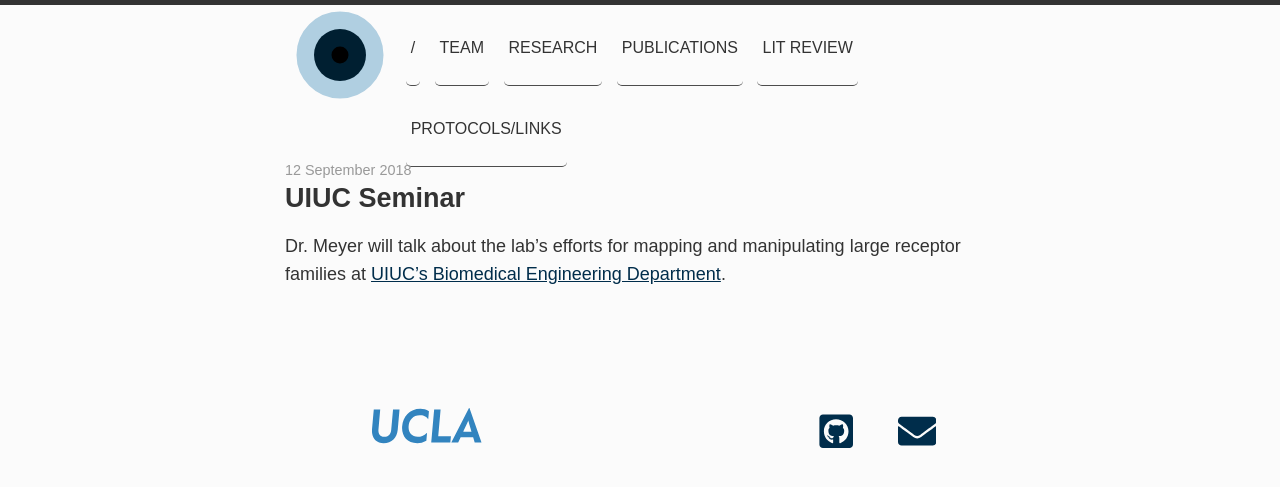
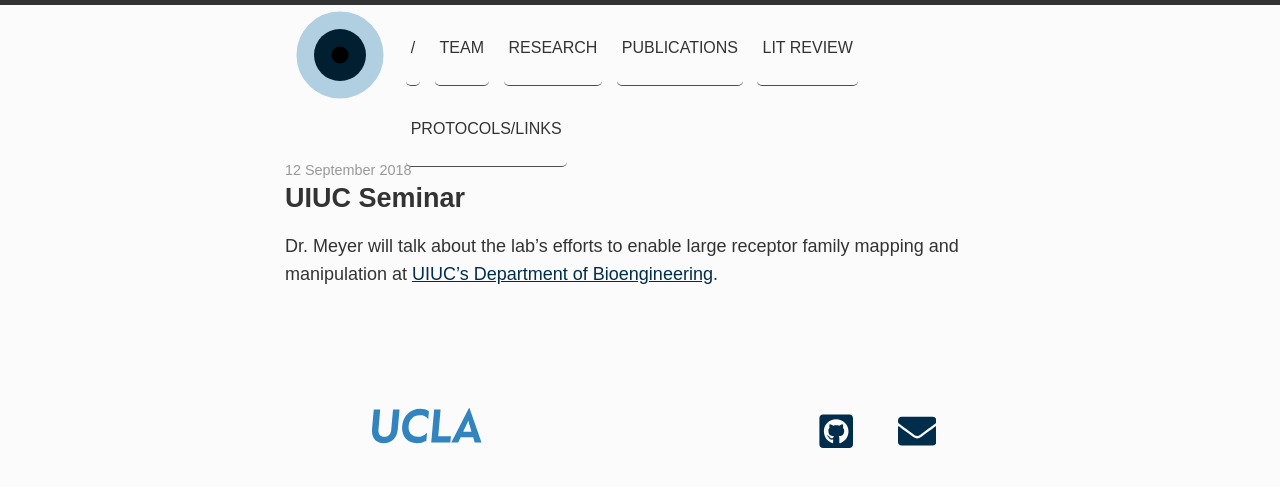
Before and after one commit to meyer-lab/asmlab.org, a Jekyll site: the page built from _posts/news/2018-09-12-UIUC-talk.md, in a window 1280 px wide. Shown: the top 487 px of the page. Built offline with Jekyll 4.4.1, drawn with Linux system fonts in a browser that asks for light colours; some web fonts are replaced.

Commit message:
Update 2018-09-12-UIUC-talk.md

```diff
--- a/_posts/news/2018-09-12-UIUC-talk.md
+++ b/_posts/news/2018-09-12-UIUC-talk.md
@@ -5,4 +5,4 @@ date:   2018-09-12 00:00:01
 categories: news
 ---
 
-Dr. Meyer will talk about the lab's efforts for mapping and manipulating large receptor families at [UIUC's Biomedical Engineering Department](https://bioengineering.illinois.edu/calendar/event/9/12/2018/33317661).
+Dr. Meyer will talk about the lab's efforts to enable large receptor family mapping and manipulation at [UIUC's Department of Bioengineering](https://bioengineering.illinois.edu/calendar/event/9/12/2018/33317661).
```
